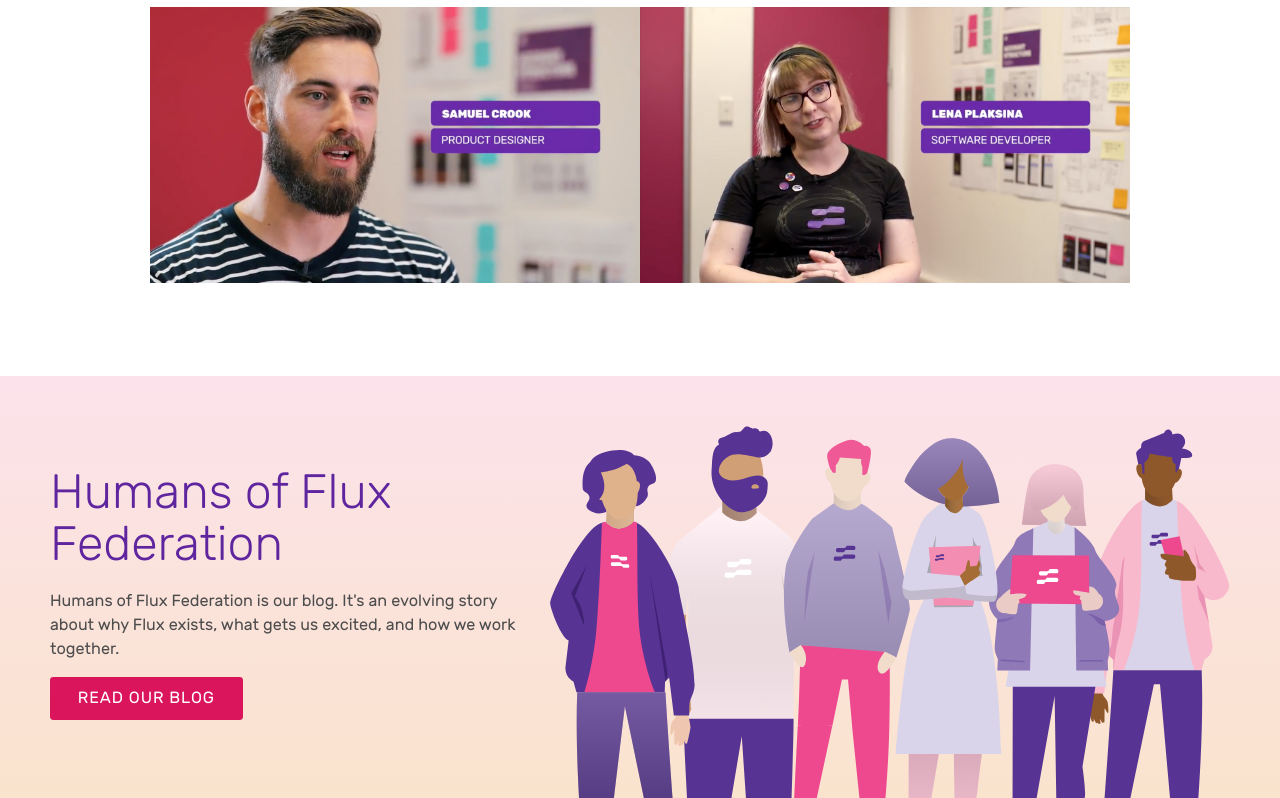
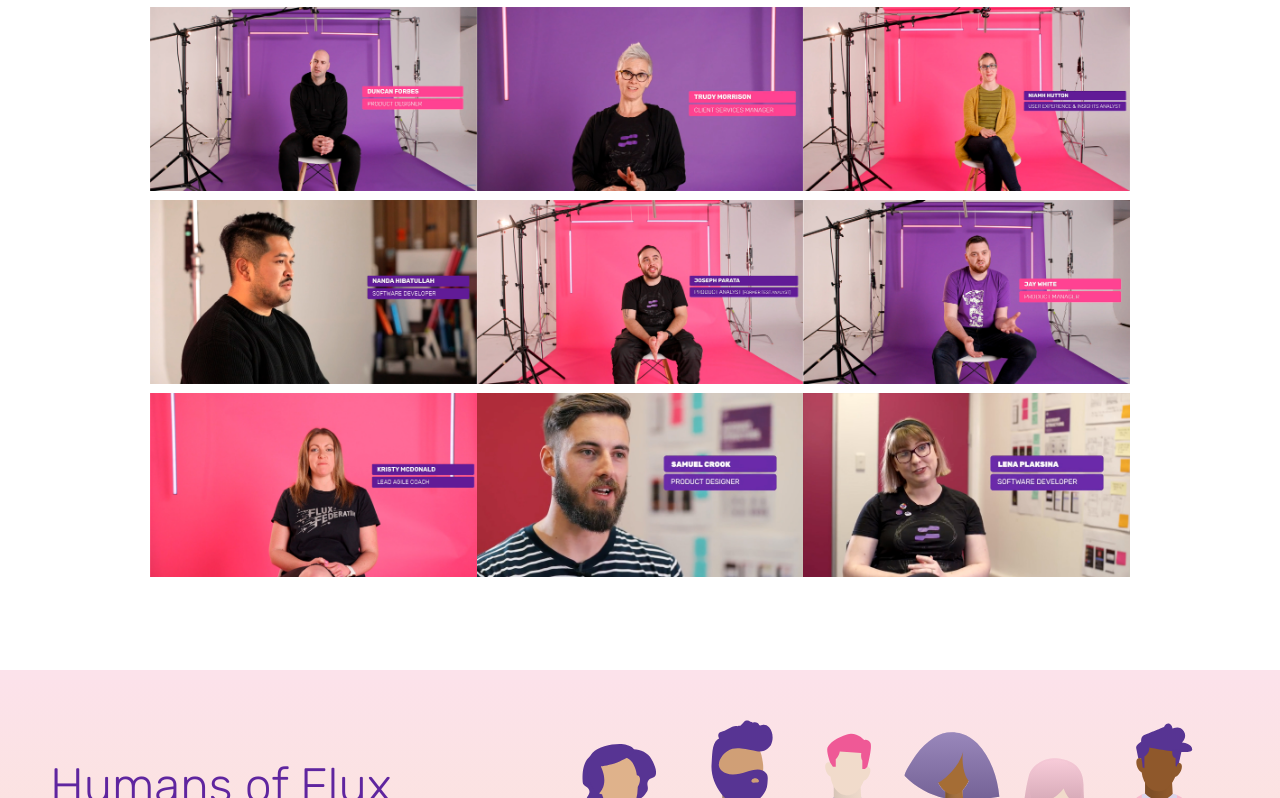
Before and after one commit to fluxfederation/fluxfederation.com, a plain HTML site: page careers/meet-the-crew/index.html in a window 1280 px wide. Shown: the part 1219-2017 px from the top of the page. Drawn offline with nearby package versions, Linux system fonts and the light colour scheme.

Commit message:
video updates

```diff
--- a/careers/meet-the-crew/index.html
+++ b/careers/meet-the-crew/index.html
@@ -132,13 +132,52 @@
 							<div class="main-video">
 								<iframe title="video" src="https://player.vimeo.com/video/321356139?title=0&byline=0&portrait=0" style="position:absolute;top:0;left:0;width:100%;height:100%;" frameborder="0" webkitallowfullscreen mozallowfullscreen allowfullscreen></iframe>
 							</div>
-							<div class="thumbnail-wrapper">
-								<div class="thumbnail m-1of2 t-1of2 remove-padding">
+							<div class="thumbnail-wrapper cf">
+								<div class="thumbnail m-1of3 t-1of3 remove-padding">
+									<a href="" data-video-id="363710556">
+										<img src="/library/img/youtube/duncan-thumb.jpg" alt="Duncan - Designer" />
+									</a>
+								</div>
+								<div class="thumbnail m-1of3 t-1of3 remove-padding">
+									<a href="" data-video-id="363710828">
+										<img src="/library/img/youtube/trudy-thumb.jpg" alt="Trudy - Client Success Manager" />
+									</a>
+								</div>
+								<div class="thumbnail m-1of3 t-1of3 remove-padding">
+									<a href="" data-video-id="363716265">
+										<img src="/library/img/youtube/ni-thumb.jpg" alt="Niamh - UX&I Analyst" />
+									</a>
+								</div>
+							</div>
+							<div class="thumbnail-wrapper cf">
+								<div class="thumbnail m-1of3 t-1of3 remove-padding">
+									<a href="" data-video-id="363714713">
+										<img src="/library/img/youtube/nanda-thumb.jpg" alt="Nanda - Software Developer" />
+									</a>
+								</div>
+								<div class="thumbnail m-1of3 t-1of3 remove-padding">
+									<a href="" data-video-id="363715183">
+										<img src="/library/img/youtube/joseph-thumb.jpg" alt="Joseph - Test Analyst" />
+									</a>
+								</div>
+								<div class="thumbnail m-1of3 t-1of3 remove-padding">
+									<a href="" data-video-id="363712864">
+										<img src="/library/img/youtube/jay-thumb.jpg" alt="Jay - Product Manager" />
+									</a>
+								</div>
+							</div>
+							<div class="thumbnail-wrapper cf">
+								<div class="thumbnail m-1of3 t-1of3 remove-padding">
+									<a href="" data-video-id="363718578">
+										<img src="/library/img/youtube/kristy-thumb.jpg" alt="Kristy - Lead Agile Coach" />
+									</a>
+								</div>
+								<div class="thumbnail m-1of3 t-1of3 remove-padding">
 									<a href="" data-video-id="321354823">
 										<img src="/library/img/youtube/OZKknGevdUw-thumbnail.jpg" alt="Samuel Crook - Product Designer" />
 									</a>
 								</div>
-								<div class="thumbnail m-1of2 t-1of2 remove-padding">
+								<div class="thumbnail m-1of3 t-1of3 remove-padding">
 									<a href="" data-video-id="325127457">
 										<img src="/library/img/youtube/ekzX9OPMuOA-thumbnail.jpg" alt="Lena - Software Developer" />
 									</a>
```
Also changed, not shown: library/img/youtube/duncan-thumb.jpg (added), library/img/youtube/jay-thumb.jpg (added), library/img/youtube/joseph-thumb.jpg (added), library/img/youtube/kristy-thumb.jpg (added), library/img/youtube/nanda-thumb.jpg (added), library/img/youtube/ni-thumb.jpg (added), library/img/youtube/trudy-thumb.jpg (added).
